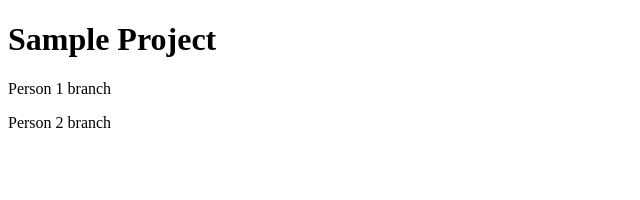
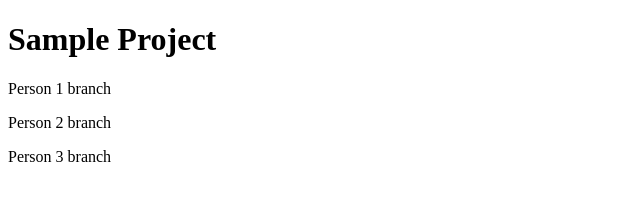
Before and after one commit to starrv/sampe-project, a plain HTML site: page index.html in a window 1280 px wide. Shown: the whole page, without its empty margins (0-640 px from the left). Drawn offline with Linux system fonts and the light colour scheme.

Commit message:
person 3 added new paragraph to index.html

```diff
--- a/index.html
+++ b/index.html
@@ -13,5 +13,8 @@
         <p>
             Person 2 branch
         </p>
+        <p>
+            Person 3 branch
+        </p>
     </body>
 </html>
```
